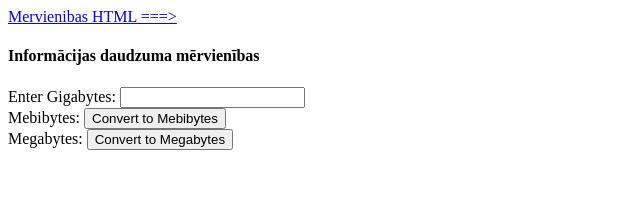
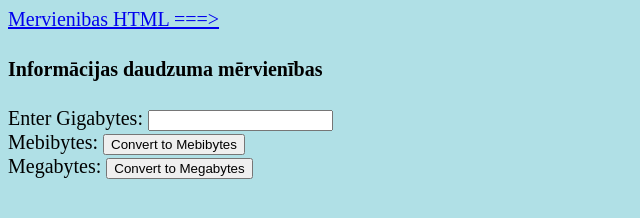
Before and after one commit to BonitoFleik/CreateNewDatorika, a plain HTML site: page mervienibas.html in a window 1280 px wide. Shown: the whole page, without its empty margins (0-640 px from the left). Drawn offline with Linux system fonts and the light colour scheme.

Commit message:
20px font

```diff
--- a/mervienibas.html
+++ b/mervienibas.html
@@ -8,6 +8,11 @@ Click nbfs://nbhost/SystemFileSystem/Templates/ClientSide/html.html to edit this
         <title>Mervienibas</title>
         <meta charset="UTF-8">
         <meta name="viewport" content="width=device-width, initial-scale=1.0">
+        <style>
+        body {background-color: powderblue;}
+        body {font-size: 20px}
+
+    </style>
     </head>
     <body>
         <a id = "use" href="index.html">Mervienibas HTML ===></a>
```
